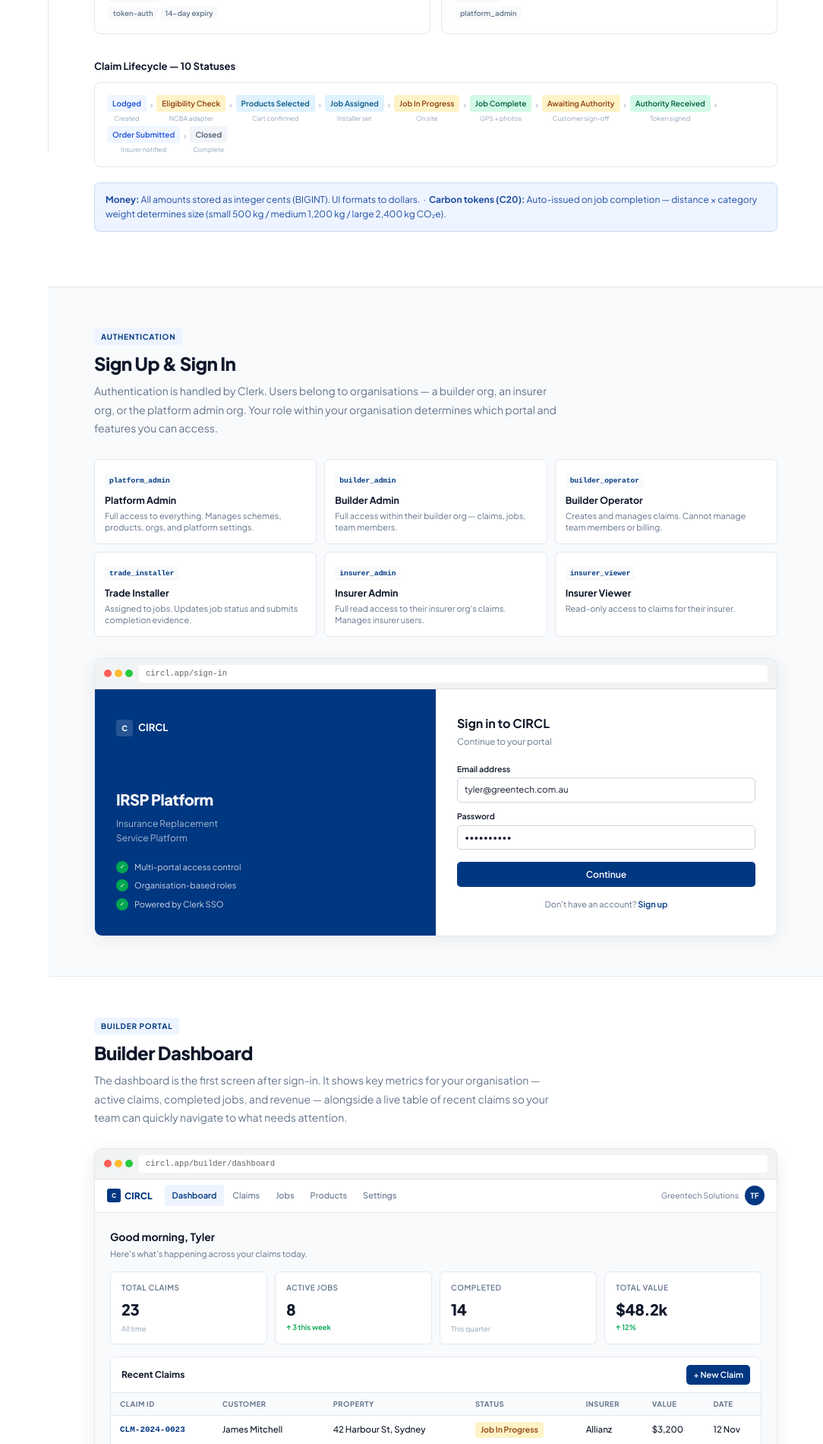
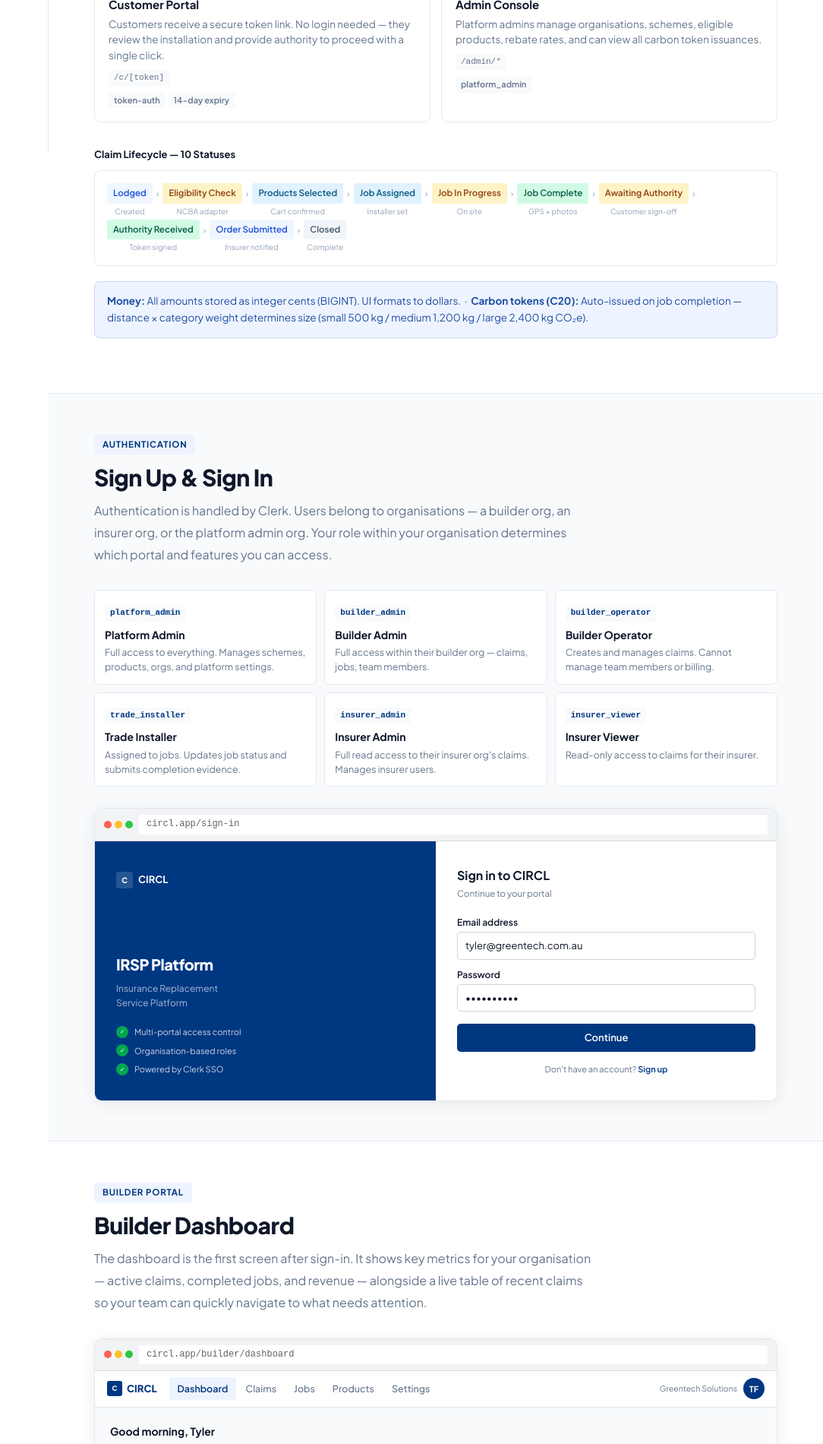
Before and after one commit to dynamiccode-agent/circl-irsp-explainer, a plain HTML site: page index.html in a window 1280 px wide. Shown: the part 600-2500 px from the top of the page at 76% size, without its empty margins (196-1280 px from the left). Drawn offline with Linux system fonts and the light colour scheme.

Commit message:
Increase font sizes throughout for readability

```diff
--- a/index.html
+++ b/index.html
@@ -18,7 +18,7 @@
   --sidebar:260px;--font:'Plus Jakarta Sans',sans-serif;
 }
 html{scroll-behavior:smooth}
-body{font-family:var(--font);background:var(--bg);color:var(--text);line-height:1.6;font-size:14px}
+body{font-family:var(--font);background:var(--bg);color:var(--text);line-height:1.6;font-size:16px}
 
 .layout{display:flex;min-height:100vh}
 
@@ -30,14 +30,14 @@ body{font-family:var(--font);background:var(--bg);color:var(--text);line-height:
 }
 .sb-head{padding:18px 20px 14px;border-bottom:1px solid var(--border)}
 .sb-logo{display:flex;align-items:center;gap:8px;text-decoration:none}
-.sb-mark{width:26px;height:26px;background:var(--blue);border-radius:5px;display:flex;align-items:center;justify-content:center;color:#fff;font-weight:800;font-size:12px;flex-shrink:0}
-.sb-name{font-size:14px;font-weight:700;color:var(--blue);letter-spacing:-.3px}
-.sb-sub{font-size:10px;color:var(--muted);font-weight:600;text-transform:uppercase;letter-spacing:.6px;margin-top:5px}
+.sb-mark{width:28px;height:28px;background:var(--blue);border-radius:5px;display:flex;align-items:center;justify-content:center;color:#fff;font-weight:800;font-size:13px;flex-shrink:0}
+.sb-name{font-size:15px;font-weight:700;color:var(--blue);letter-spacing:-.3px}
+.sb-sub{font-size:11px;color:var(--muted);font-weight:600;text-transform:uppercase;letter-spacing:.6px;margin-top:5px}
 .sb-nav{padding:10px 0;flex:1}
-.nav-gl{font-size:9.5px;font-weight:700;text-transform:uppercase;letter-spacing:1px;color:var(--light);padding:10px 20px 3px}
+.nav-gl{font-size:10.5px;font-weight:700;text-transform:uppercase;letter-spacing:1px;color:var(--light);padding:10px 20px 3px}
 .nav-a{
-  display:flex;align-items:center;gap:8px;padding:6px 20px;
-  font-size:12.5px;font-weight:500;color:var(--muted);text-decoration:none;
+  display:flex;align-items:center;gap:8px;padding:7px 20px;
+  font-size:13.5px;font-weight:500;color:var(--muted);text-decoration:none;
   border-left:2px solid transparent;transition:all .12s;
 }
 .nav-a:hover{color:var(--text);background:var(--surface)}
@@ -49,9 +49,9 @@ body{font-family:var(--font);background:var(--bg);color:var(--text);line-height:
 .sec{padding:52px 60px;border-bottom:1px solid var(--border)}
 .sec.alt{background:var(--surface)}
 
-.sec-badge{display:inline-flex;align-items:center;background:var(--blue-light);color:var(--blue);font-size:10px;font-weight:700;text-transform:uppercase;letter-spacing:.8px;padding:3px 9px;border-radius:4px;margin-bottom:10px}
-.sec-title{font-size:24px;font-weight:800;color:var(--text);line-height:1.2;margin-bottom:10px;letter-spacing:-.5px}
-.sec-desc{font-size:14px;color:var(--muted);max-width:620px;margin-bottom:28px;line-height:1.75}
+.sec-badge{display:inline-flex;align-items:center;background:var(--blue-light);color:var(--blue);font-size:11.5px;font-weight:700;text-transform:uppercase;letter-spacing:.8px;padding:4px 11px;border-radius:4px;margin-bottom:12px}
+.sec-title{font-size:30px;font-weight:800;color:var(--text);line-height:1.2;margin-bottom:12px;letter-spacing:-.5px}
+.sec-desc{font-size:16px;color:var(--muted);max-width:660px;margin-bottom:32px;line-height:1.8}
 
 /* Mock browser */
 .mock{border-radius:10px;overflow:hidden;border:1px solid var(--border);box-shadow:0 4px 24px rgba(0,0,0,.07);background:#fff}
@@ -59,14 +59,14 @@ body{font-family:var(--font);background:var(--bg);color:var(--text);line-height:
 .dots{display:flex;gap:4px}
 .dot{width:10px;height:10px;border-radius:50%}
 .dot.r{background:#FF5F57}.dot.y{background:#FFBD2E}.dot.g{background:#28CA41}
-.mock-url{flex:1;background:#fff;border-radius:4px;padding:3px 9px;font-size:10.5px;color:#5F6368;font-family:monospace}
-.mock-top{background:#fff;border-bottom:1px solid var(--border);padding:0 16px;display:flex;align-items:center;height:44px;gap:0}
-.mock-top-logo{font-size:12px;font-weight:800;color:var(--blue);display:flex;align-items:center;gap:5px;margin-right:16px}
-.mock-top-mark{width:18px;height:18px;background:var(--blue);border-radius:3px;display:inline-flex;align-items:center;justify-content:center;color:#fff;font-size:8px;font-weight:800}
+.mock-url{flex:1;background:#fff;border-radius:4px;padding:3px 10px;font-size:12px;color:#5F6368;font-family:monospace}
+.mock-top{background:#fff;border-bottom:1px solid var(--border);padding:0 16px;display:flex;align-items:center;height:48px;gap:0}
+.mock-top-logo{font-size:13px;font-weight:800;color:var(--blue);display:flex;align-items:center;gap:6px;margin-right:16px}
+.mock-top-mark{width:20px;height:20px;background:var(--blue);border-radius:3px;display:inline-flex;align-items:center;justify-content:center;color:#fff;font-size:9px;font-weight:800}
 .mock-navs{display:flex;gap:1px;flex:1}
-.mni{padding:5px 10px;font-size:11px;font-weight:500;color:var(--muted);border-radius:4px}
+.mni{padding:5px 11px;font-size:12.5px;font-weight:500;color:var(--muted);border-radius:4px}
 .mni.on{background:var(--blue-light);color:var(--blue);font-weight:600}
-.mock-av{width:26px;height:26px;background:var(--blue);border-radius:50%;display:flex;align-items:center;justify-content:center;color:#fff;font-size:10px;font-weight:700;flex-shrink:0}
+.mock-av{width:28px;height:28px;background:var(--blue);border-radius:50%;display:flex;align-items:center;justify-content:center;color:#fff;font-size:11px;font-weight:700;flex-shrink:0}
 .mock-body{padding:20px;background:var(--surface)}
 .mock-body.w{background:#fff}
 
@@ -74,13 +74,13 @@ body{font-family:var(--font);background:var(--bg);color:var(--text);line-height:
 .cards4{display:grid;grid-template-columns:repeat(4,1fr);gap:10px;margin-bottom:16px}
 .cards2{display:grid;grid-template-columns:repeat(2,1fr);gap:10px;margin-bottom:10px}
 .kpi{background:#fff;border:1px solid var(--border);border-radius:7px;padding:12px 14px}
-.kpi-l{font-size:10px;font-weight:600;color:var(--muted);text-transform:uppercase;letter-spacing:.5px;margin-bottom:5px}
-.kpi-v{font-size:20px;font-weight:800;color:var(--text);letter-spacing:-.5px}
-.kpi-s{font-size:9.5px;color:var(--light);margin-top:2px}
-.kpi-up{font-size:9.5px;color:var(--green);font-weight:600}
+.kpi-l{font-size:11px;font-weight:600;color:var(--muted);text-transform:uppercase;letter-spacing:.5px;margin-bottom:5px}
+.kpi-v{font-size:22px;font-weight:800;color:var(--text);letter-spacing:-.5px}
+.kpi-s{font-size:11px;color:var(--light);margin-top:2px}
+.kpi-up{font-size:11px;color:var(--green);font-weight:600}
 
 /* Badges */
-.badge{display:inline-flex;align-items:center;padding:2px 7px;border-radius:4px;font-size:10.5px;font-weight:600;white-space:nowrap}
+.badge{display:inline-flex;align-items:center;padding:3px 8px;border-radius:4px;font-size:12px;font-weight:600;white-space:nowrap}
 .b-lodged{background:#EFF6FF;color:#1D4ED8}
 .b-elig{background:#FEF3C7;color:#92400E}
 .b-assigned{background:#E0F2FE;color:#075985}
@@ -98,65 +98,65 @@ body{font-family:var(--font);background:var(--bg);color:var(--text);line-height:
 /* Table */
 .tw{background:#fff;border:1px solid var(--border);border-radius:8px;overflow:hidden}
 .tw-head{padding:10px 14px;display:flex;align-items:center;justify-content:space-between;border-bottom:1px solid var(--border)}
-.tw-title{font-size:12px;font-weight:700;color:var(--text)}
-.t{width:100%;border-collapse:collapse;font-size:11.5px}
-.t th{background:var(--surface);padding:7px 12px;text-align:left;font-size:9.5px;font-weight:700;text-transform:uppercase;letter-spacing:.5px;color:var(--muted);border-bottom:1px solid var(--border)}
-.t td{padding:8px 12px;border-bottom:1px solid var(--border);color:var(--text);font-weight:500}
+.tw-title{font-size:13.5px;font-weight:700;color:var(--text)}
+.t{width:100%;border-collapse:collapse;font-size:13px}
+.t th{background:var(--surface);padding:8px 13px;text-align:left;font-size:11px;font-weight:700;text-transform:uppercase;letter-spacing:.5px;color:var(--muted);border-bottom:1px solid var(--border)}
+.t td{padding:9px 13px;border-bottom:1px solid var(--border);color:var(--text);font-weight:500}
 .t tr:last-child td{border-bottom:none}
 .t tr:hover td{background:var(--surface)}
-.tid{font-family:monospace;font-size:11px;color:var(--blue);font-weight:600}
+.tid{font-family:monospace;font-size:12.5px;color:var(--blue);font-weight:600}
 
 /* Filter chips */
 .chips{display:flex;gap:5px;flex-wrap:wrap;margin-bottom:12px}
-.chip{padding:3px 10px;border-radius:20px;font-size:11px;font-weight:600;border:1px solid var(--border);background:#fff;color:var(--muted)}
+.chip{padding:4px 12px;border-radius:20px;font-size:12.5px;font-weight:600;border:1px solid var(--border);background:#fff;color:var(--muted)}
 .chip.on{background:var(--blue);color:#fff;border-color:var(--blue)}
 
 /* Form */
 .fg{display:grid;grid-template-columns:1fr 1fr;gap:10px;margin-bottom:14px}
 .f{display:flex;flex-direction:column;gap:3px}
 .f.full{grid-column:1/-1}
-.fl{font-size:10.5px;font-weight:600;color:var(--text)}
-.fi{border:1px solid var(--border);border-radius:5px;padding:6px 9px;font-size:11.5px;color:var(--muted);background:#fff}
+.fl{font-size:12px;font-weight:600;color:var(--text)}
+.fi{border:1px solid var(--border);border-radius:5px;padding:7px 10px;font-size:13px;color:var(--muted);background:#fff}
 .fi.v{color:var(--text);border-color:var(--border2)}
 .fi.foc{border-color:var(--blue);box-shadow:0 0 0 2px var(--blue-light);color:var(--text)}
 
 /* Buttons */
-.btn{display:inline-flex;align-items:center;justify-content:center;gap:5px;padding:7px 14px;border-radius:5px;font-size:12px;font-weight:600;font-family:var(--font)}
+.btn{display:inline-flex;align-items:center;justify-content:center;gap:5px;padding:8px 16px;border-radius:5px;font-size:13px;font-weight:600;font-family:var(--font)}
 .btn-p{background:var(--blue);color:#fff}
 .btn-s{background:#fff;color:var(--text);border:1px solid var(--border)}
 .btn-g{background:var(--green);color:#fff}
-.btn-sm{padding:4px 9px;font-size:11px}
+.btn-sm{padding:5px 10px;font-size:12px}
 
 /* Portal grid */
 .pg{display:grid;grid-template-columns:repeat(2,1fr);gap:14px;margin-bottom:32px}
 .pc{background:#fff;border:1px solid var(--border);border-radius:9px;padding:18px}
 .pc-icon{width:34px;height:34px;border-radius:7px;display:flex;align-items:center;justify-content:center;margin-bottom:9px;font-size:16px}
-.pc-title{font-size:13px;font-weight:700;color:var(--text);margin-bottom:3px}
-.pc-desc{font-size:12px;color:var(--muted);line-height:1.5}
-.pc-route{display:inline-block;margin-top:7px;font-size:9.5px;font-family:monospace;background:var(--surface);padding:2px 6px;border-radius:3px;color:var(--muted)}
-.pc-roles{margin-top:6px;display:flex;gap:4px;flex-wrap:wrap}
-.rtag{font-size:9.5px;font-weight:600;padding:1px 6px;border-radius:3px;background:var(--surface);color:var(--muted)}
+.pc-title{font-size:15px;font-weight:700;color:var(--text);margin-bottom:4px}
+.pc-desc{font-size:13.5px;color:var(--muted);line-height:1.55}
+.pc-route{display:inline-block;margin-top:8px;font-size:11px;font-family:monospace;background:var(--surface);padding:2px 7px;border-radius:3px;color:var(--muted)}
+.pc-roles{margin-top:7px;display:flex;gap:4px;flex-wrap:wrap}
+.rtag{font-size:11px;font-weight:600;padding:2px 7px;border-radius:3px;background:var(--surface);color:var(--muted)}
 
 /* Pipeline */
 .pipeline{display:flex;align-items:flex-start;flex-wrap:wrap;gap:3px;padding:16px;background:#fff;border:1px solid var(--border);border-radius:8px;margin-bottom:20px}
 .pip{display:flex;flex-direction:column;align-items:center;gap:2px}
-.pip-l{font-size:10px;font-weight:600;padding:3px 7px;border-radius:3px}
-.pip-s{font-size:8.5px;color:var(--light)}
-.pa{color:var(--light);font-size:11px;margin:4px 2px 12px}
+.pip-l{font-size:11.5px;font-weight:600;padding:4px 8px;border-radius:3px}
+.pip-s{font-size:10px;color:var(--light)}
+.pa{color:var(--light);font-size:12px;margin:4px 2px 12px}
 
 /* Two col detail */
 .dg{display:grid;grid-template-columns:1fr 1fr;gap:10px}
 .dp{background:#fff;border:1px solid var(--border);border-radius:7px;overflow:hidden}
-.dph{padding:9px 13px;border-bottom:1px solid var(--border);font-size:11.5px;font-weight:700;color:var(--text);display:flex;justify-content:space-between;align-items:center}
-.dpb{padding:12px 13px}
-.kv{display:flex;justify-content:space-between;align-items:flex-start;margin-bottom:7px;font-size:11.5px}
+.dph{padding:10px 14px;border-bottom:1px solid var(--border);font-size:13px;font-weight:700;color:var(--text);display:flex;justify-content:space-between;align-items:center}
+.dpb{padding:13px 14px}
+.kv{display:flex;justify-content:space-between;align-items:flex-start;margin-bottom:8px;font-size:13px}
 .kv:last-child{margin-bottom:0}
 .kvk{color:var(--muted);font-weight:500}
 .kvv{font-weight:600;color:var(--text);text-align:right}
 
 /* Checklist */
 .cl{display:flex;flex-direction:column;gap:5px}
-.ci{display:flex;align-items:center;gap:7px;font-size:11.5px}
+.ci{display:flex;align-items:center;gap:7px;font-size:13px}
 .cb{width:15px;height:15px;border-radius:3px;border:1.5px solid var(--border);display:flex;align-items:center;justify-content:center;flex-shrink:0;font-size:8px}
 .cb.done{background:var(--green);border-color:var(--green);color:#fff}
 .cb.wait{border-color:var(--blue)}
@@ -164,32 +164,32 @@ body{font-family:var(--font);background:var(--bg);color:var(--text);line-height:
 /* Roles grid */
 .rg{display:grid;grid-template-columns:repeat(3,1fr);gap:10px;margin-bottom:28px}
 .rc{background:#fff;border:1px solid var(--border);border-radius:7px;padding:13px}
-.rc-b{font-size:9.5px;font-weight:700;padding:2px 6px;border-radius:3px;background:var(--surface);color:var(--blue);margin-bottom:6px;display:inline-block;font-family:monospace}
-.rc-t{font-size:12.5px;font-weight:700;color:var(--text);margin-bottom:3px}
-.rc-d{font-size:11px;color:var(--muted);line-height:1.4}
+.rc-b{font-size:11px;font-weight:700;padding:2px 7px;border-radius:3px;background:var(--surface);color:var(--blue);margin-bottom:6px;display:inline-block;font-family:monospace}
+.rc-t{font-size:14px;font-weight:700;color:var(--text);margin-bottom:3px}
+.rc-d{font-size:12.5px;color:var(--muted);line-height:1.5}
 
 /* Steps */
 .steps{border:1px solid var(--border);border-radius:8px;overflow:hidden;background:#fff;margin-bottom:28px}
 .si{display:flex;align-items:flex-start;gap:12px;padding:14px 16px;border-bottom:1px solid var(--border)}
 .si:last-child{border-bottom:none}
-.sn{width:22px;height:22px;border-radius:50%;background:var(--blue);color:#fff;display:flex;align-items:center;justify-content:center;font-size:11px;font-weight:700;flex-shrink:0;margin-top:1px}
-.st h4{font-size:12.5px;font-weight:700;color:var(--text);margin-bottom:2px}
-.st p{font-size:11.5px;color:var(--muted);line-height:1.5}
+.sn{width:24px;height:24px;border-radius:50%;background:var(--blue);color:#fff;display:flex;align-items:center;justify-content:center;font-size:12px;font-weight:700;flex-shrink:0;margin-top:1px}
+.st h4{font-size:14px;font-weight:700;color:var(--text);margin-bottom:3px}
+.st p{font-size:13px;color:var(--muted);line-height:1.6}
 
 /* Product layout */
 .pl{display:grid;grid-template-columns:1fr 240px;gap:10px}
 .cart{background:#fff;border:1px solid var(--border);border-radius:8px;overflow:hidden}
-.cart-h{padding:10px 14px;border-bottom:1px solid var(--border);font-size:11.5px;font-weight:700;color:var(--text)}
-.cart-item{padding:8px 14px;border-bottom:1px solid var(--border);display:flex;justify-content:space-between;align-items:flex-start}
-.cin{font-weight:600;color:var(--text);font-size:11px}
-.cis{font-size:10px;color:var(--muted)}
-.cip{font-weight:700;color:var(--text);font-size:11.5px;white-space:nowrap}
-.cart-total{padding:10px 14px;display:flex;justify-content:space-between;font-size:12px;font-weight:700;border-top:1px solid var(--border)}
+.cart-h{padding:10px 14px;border-bottom:1px solid var(--border);font-size:13px;font-weight:700;color:var(--text)}
+.cart-item{padding:9px 14px;border-bottom:1px solid var(--border);display:flex;justify-content:space-between;align-items:flex-start}
+.cin{font-weight:600;color:var(--text);font-size:12.5px}
+.cis{font-size:11.5px;color:var(--muted)}
+.cip{font-weight:700;color:var(--text);font-size:13px;white-space:nowrap}
+.cart-total{padding:10px 14px;display:flex;justify-content:space-between;font-size:13px;font-weight:700;border-top:1px solid var(--border)}
 .cart-foot{padding:10px 14px}
 
 /* Info boxes */
-.info-box{background:var(--blue-light);border:1px solid #C7D9F5;border-radius:7px;padding:12px 14px;font-size:12px;color:var(--blue-mid);margin-bottom:20px;line-height:1.6}
-.green-box{background:var(--green-light);border:1px solid #A7F3D0;border-radius:7px;padding:12px 14px;font-size:12px;color:#065F46;margin-bottom:20px;line-height:1.6}
+.info-box{background:var(--blue-light);border:1px solid #C7D9F5;border-radius:7px;padding:14px 16px;font-size:13.5px;color:var(--blue-mid);margin-bottom:20px;line-height:1.65}
+.green-box{background:var(--green-light);border:1px solid #A7F3D0;border-radius:7px;padding:14px 16px;font-size:13.5px;color:#065F46;margin-bottom:20px;line-height:1.65}
 .divider{height:1px;background:var(--border);margin:10px 0}
 .mono{font-family:monospace;font-size:10.5px}
 .carbon{display:inline-flex;align-items:center;gap:6px;background:var(--green-light);border:1px solid #A7F3D0;border-radius:6px;padding:5px 10px;font-size:11px;font-weight:600;color:#065F46}
```
